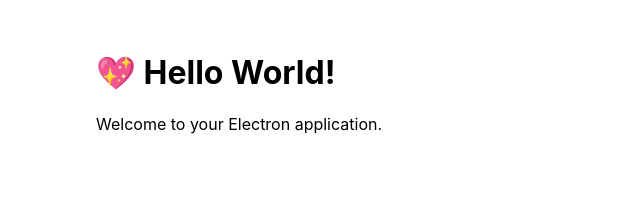
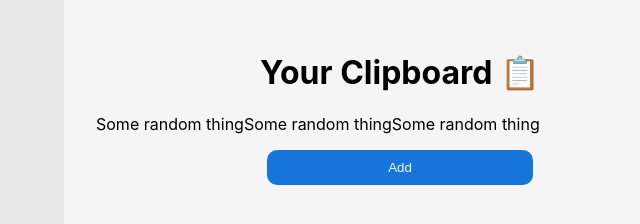
Before and after one commit to Zeyu-Li/your-clipboard, an Electron app: page src/index.html in a window 800 px wide. Shown: the whole page, without its empty margins (0-640 px from the left). Drawn offline with Linux system fonts and the light colour scheme.

Commit message:
started UI

```diff
--- a/package.json
+++ b/package.json
@@ -2,7 +2,7 @@
   "name": "clipboard",
   "productName": "clipboard",
   "version": "1.0.0",
-  "description": "My Electron application description",
+  "description": "A clipboard that you can add and copy from at any time",
   "main": "src/index.js",
   "scripts": {
     "start": "electron-forge start",
--- a/src/index.css
+++ b/src/index.css
@@ -1,6 +1,51 @@
+html {
+  background-color: rgb(233, 233, 233);
+}
+
 body {
   font-family: -apple-system, BlinkMacSystemFont, "Segoe UI", Roboto, Helvetica, Arial, sans-serif;
+  background-color: whitesmoke;
   margin: auto;
+  min-height: 90vh;
   max-width: 38rem;
   padding: 2rem;
 }
+
+a, button {
+
+  cursor: pointer;
+}
+
+h1 {
+  text-align: center;
+}
+
+hr {
+  width: 90%;
+  border-top: 2px solid rgb(92, 92, 92);
+}
+
+/* Transition */
+.add-item {
+    transition: .2s;
+    -moz-transition: .2s;
+    -webkit-transition: .2s;
+    -o-transition: .2s;
+}
+
+
+/* main */
+.add-item {
+  color: whitesmoke;
+  background-color: #1775D9;
+  display: block;
+  margin: 0 auto;
+  border: none;
+  border-radius: 10px;
+  padding: 10px;
+  padding-right: 20%;
+  padding-left: 20%;
+}
+.add-item:hover {
+  background-color: #2d8aee;
+}
--- a/src/index.html
+++ b/src/index.html
@@ -2,11 +2,19 @@
 <html>
   <head>
     <meta charset="UTF-8">
-    <title>Hello World!</title>
+    <title>Clipboard 📋</title>
     <link rel="stylesheet" href="index.css">
   </head>
   <body>
-    <h1>💖 Hello World!</h1>
-    <p>Welcome to your Electron application.</p>
+    <h1>Your Clipboard 📋</h1>
+    <div class="main">
+      <!-- test card -->
+      <div class="card">
+        <p>Some random thingSome random thingSome random thing</p>
+        <!-- when hover <button id="edit">Edit</button><button title="copy" id="copy">📋</button> <button title="remove" id="remove">🚫</button> -->
+      </div>
+    </div>
+    <button class="add-item" onclick="add_item_clicked()">Add</button>
+    <script src="content.js"></script>
   </body>
 </html>
--- a/src/index.js
+++ b/src/index.js
@@ -11,13 +11,15 @@
   const mainWindow = new BrowserWindow({
     width: 800,
     height: 600,
+    minWidth: 300,
   });
+  mainWindow.setMenuBarVisibility(false);
 
   // and load the index.html of the app.
   mainWindow.loadFile(path.join(__dirname, 'index.html'));
 
   // Open the DevTools.
-  mainWindow.webContents.openDevTools();
+  // mainWindow.webContents.openDevTools();
 };
 
 // This method will be called when Electron has finished
```
Also changed, not shown: README.md, 1 other file.
